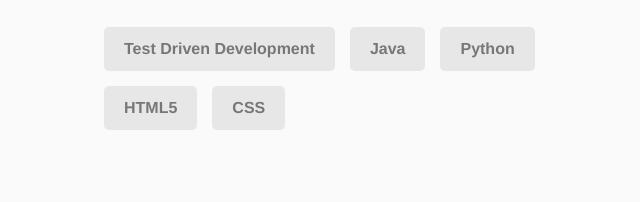
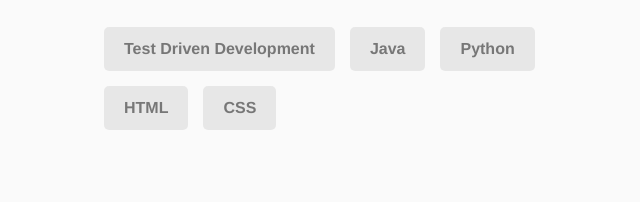
Before and after one commit to ouamy/ouamy.github.io, a website: page index.html in a window 1280 px wide. Shown: the part 1115-1317 px from the top of the page, 586-1226 px from the left. Drawn offline with Linux system fonts and the light colour scheme.

Commit message:
updated index.html

```diff
--- a/index.html
+++ b/index.html
@@ -142,7 +142,7 @@
               <div class="skills__skill">Test Driven Development</div>
               <div class="skills__skill">Java</div>
               <div class="skills__skill">Python</div>
-              <div class="skills__skill">HTML5</div>
+              <div class="skills__skill">HTML</div>
               <div class="skills__skill">CSS</div>
             </div>
           </div>
```
